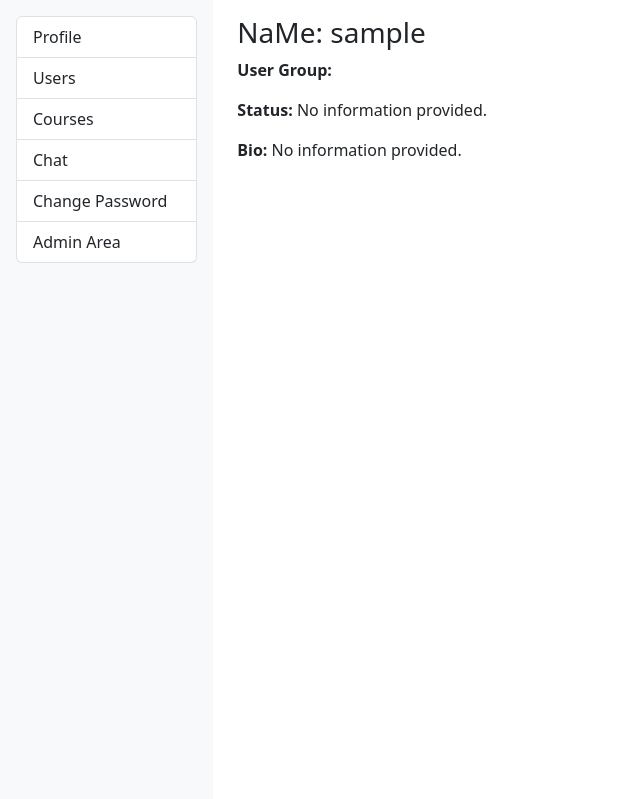
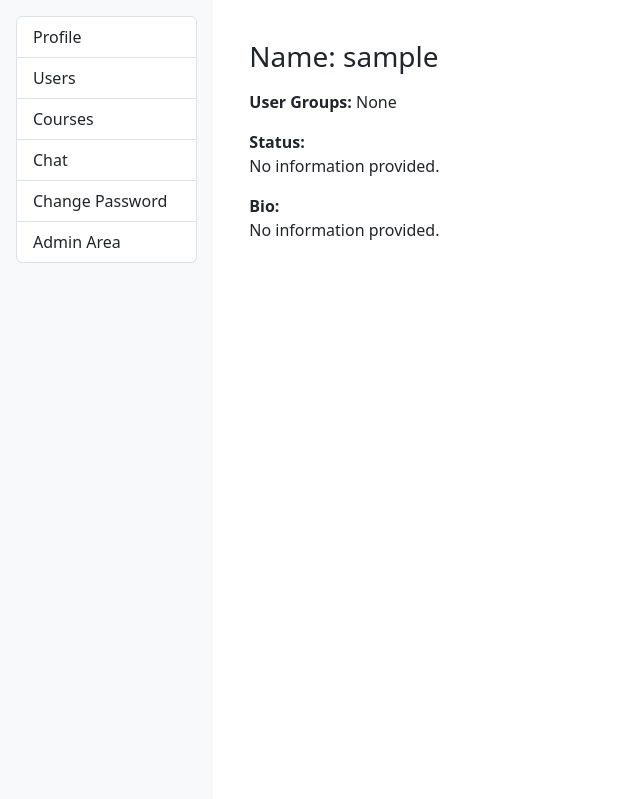
Before and after one commit to rinnychinny/elearn, a Django app: page /accounts/users/1/ in a window 1280 px wide. Shown: the part 174-973 px from the top of the page, without its empty margins (0-640 px from the left). Run offline with Django 5.2, Linux system fonts and the light colour scheme; the visitor is signed in with stand-in values (Sample User, id 1); data comes from the database, SQL or seed files in the repository; parts of the project's set-up code (start-up, migrations or seed data) failed here and were passed over.

```diff
--- a/accounts/templates/accounts/public_profile.html
+++ b/accounts/templates/accounts/public_profile.html
@@ -1,18 +1,26 @@
 {% extends "base_with_sidebar.html" %}
 
 {% block content %}
-<h3>NaMe: {{ profile.public_name }}</h3>
+<div class="container mt-4">
+  <h3 class="mb-3">Name: {{ profile.public_name }}</h3>
 
-<p><strong>User Group:</strong>
-  {{ profile.user_groups_csv }}
-</p>
+<div class="mb-3">
+  <strong>User Groups:</strong>
+  {% for group in profile.user_groups %}
+    <span class="badge bg-primary me-1">{{ group }}</span>
+  {% empty %}
+    <span>None</span>
+  {% endfor %}
+</div>
 
-<p><strong>Status:</strong>
-  {{ profile.public_status|default:"No information provided." }}
-</p>
+<div class="mb-3">
+<strong>Status:</strong>
+<p>{{ profile.public_status|default:"No information provided." }}</p>
+</div>
 
-<p><strong>Bio:</strong>
-  {{ profile.public_bio|default:"No information provided." }}
-</p>
-
+<div class="mb-3">
+<strong>Bio:</strong>
+<p>{{ profile.public_bio|default:"No information provided." }}</p>
+</div>
+</div>
 {% endblock %}
--- a/accounts/views.py
+++ b/accounts/views.py
@@ -18,7 +18,7 @@ def student_register(request):
             student_group = Group.objects.get(name='student')
             user.groups.add(student_group)
             login(request, user)  # Log in immediately after registration
-            return redirect('role_landing')
+            return redirect('accounts:role_landing')
     else:
         form = UserCreationForm()
     return render(request, 'registration/register.html', {'form': form})
@@ -34,10 +34,11 @@ def user_search(request):
         results = UserProfile.objects.filter(
             public_name__icontains=query).select_related('user')
         for profile in results:
-            user_groups = profile.user.groups.values_list('name', flat=True)
-            profile.user_groups_csv = ", ".join(user_groups)
-            profile.is_teacher = 'Teacher' in user_groups
-            profile.is_student = 'Student' in user_groups
+            profile.user_groups = profile.user.groups.values_list(
+                'name', flat=True)
+            profile.user_groups_csv = ", ".join(profile.user_groups)
+            profile.is_teacher = 'Teacher' in profile.user_groups
+            profile.is_student = 'Student' in profile.user_groups
 
     context = {
         "query": query,
@@ -55,7 +56,7 @@ def profile_view(request):
         form = UserProfileForm(request.POST, instance=profile)
         if form.is_valid():
             form.save()
-            return redirect('profile')
+            return redirect('accounts:profile')
     else:
         form = UserProfileForm(instance=profile)
     return render(request, 'accounts/profile_page.html', {'profile_form': form})
@@ -64,10 +65,10 @@ def profile_view(request):
 @login_required
 def public_profile(request, user_id):
     profile = get_object_or_404(UserProfile, user__id=user_id)
-    user_groups = profile.user.groups.values_list('name', flat=True)
-    profile.user_groups_csv = ", ".join(user_groups)
-    profile.is_teacher = 'Teacher' in user_groups
-    profile.is_student = 'Student' in user_groups
+    profile.user_groups = profile.user.groups.values_list('name', flat=True)
+    profile.user_groups_csv = ", ".join(profile.user_groups)
+    profile.is_teacher = 'Teacher' in profile.user_groups
+    profile.is_student = 'Student' in profile.user_groups
     return render(request, 'accounts/public_profile.html', {'profile': profile})
 
 
@@ -80,7 +81,7 @@ def role_landing(request):
         form = UserProfileForm(request.POST, instance=profile)
         if form.is_valid():
             form.save()
-            return redirect('role_landing')
+            return redirect('accounts:role_landing')
     else:
         form = UserProfileForm(instance=profile)
 
```
Also changed, not shown: accounts/templates/accounts/user_search.html (+9 -2 lines).
